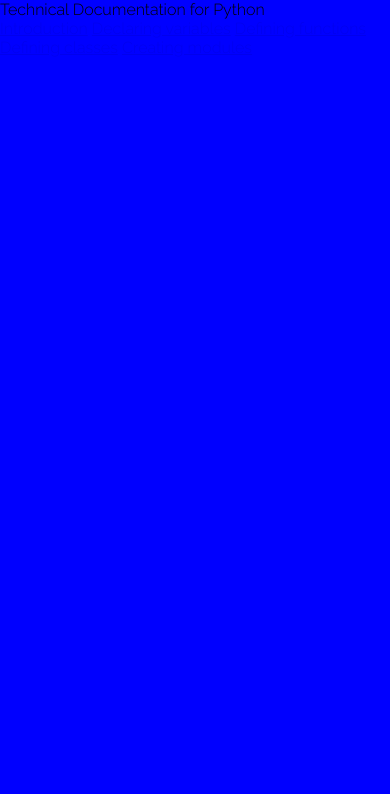
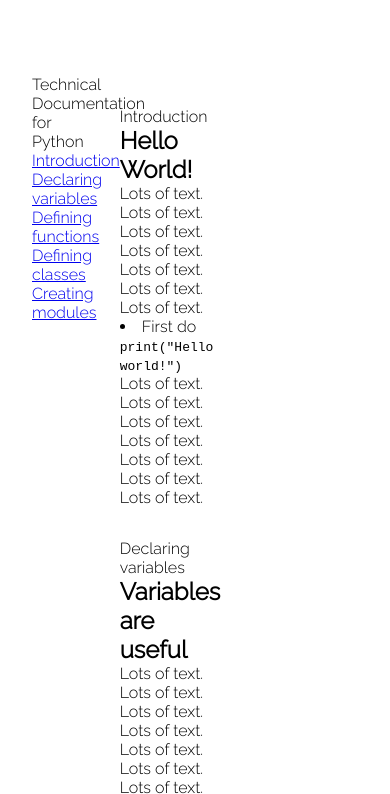
Before and after one commit to davidberglund/fcc_TechnicalDocumentation_Page, a plain HTML site: page index.html in a window 390 px wide. Shown: the top 794 px of the page. Drawn offline with Linux system fonts and the light colour scheme.

Commit message:
tests pass

```diff
--- a/style.css
+++ b/style.css
@@ -19,27 +19,36 @@ h1 {
 .grid-container {
   width: 100%;
   display: grid;
-  grid-template-columns: repeat(12, minmax(1fr, auto));
+  grid-template-columns: repeat(6, 1fr);
   grid-template-rows: repeat(1, 1fr);
   grid-template-areas:
-  "s s s s m m m m m m m m";
+  "s s m m m m";
   margin-top: 75px;
   }
 .sidebar {
-  position: fixed;
-  top: 0;
+  position: relative;
   grid-area: s;
   align-items: center;
-  background-color:blue;
   height: 100%;
+  width: calc(100% / 4);
+}
+.navigation {
+  padding-left:2em;
+}
+.articles {
+grid-area: m;
+justify-self: end;
+width: calc(250% / 3);
+}
+.main-doc {
 }
 .main-section {
-  grid-area: m;
+  margin: 2em;
 }
 .footer {
   grid-area: f;
 }
-@media screen and (max-width: 854px) {
+@media screen and (max-width: 960px) {
  /* .grid-container {
     width: 100%;
     display: grid;
@@ -55,4 +64,34 @@ h1 {
     margin-top: 75px;
     }*/
 
+    .sidebar {
+      width: calc(100% / 3);
+    }
+    .main-section {
+      width: calc(250% / 4);
+    }
 }
+
+/*@media screen and (max-width: 680px) {
+
+  .grid-container {
+  display: grid;
+  grid-template-columns: 1fr;
+  grid-template-rows: auto auto;
+  grid-template-areas:
+  "s"
+  "m";
+  }
+  .sidebar {
+    position: unset;
+    top: 0;
+    grid-area: s;
+    align-items: center;
+    justify-self: center;
+    height: 100%;
+    width: 50%;
+    margin-bottom: 2em;;
+  }
+
+}
+*/
```
